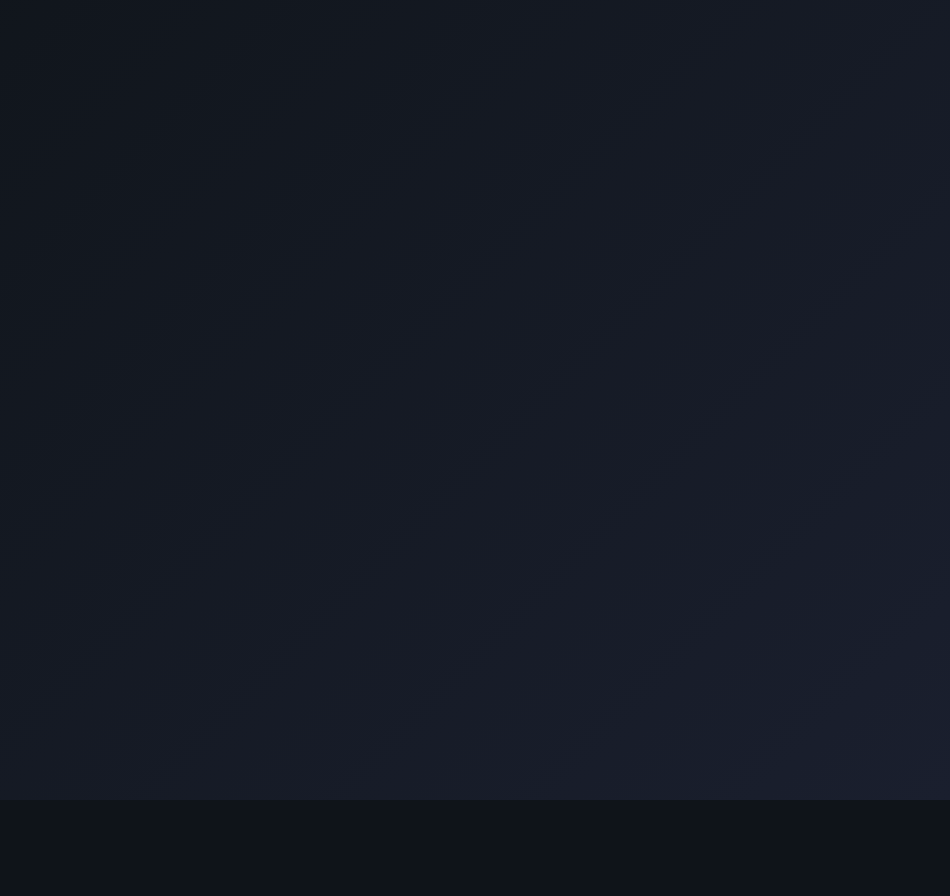
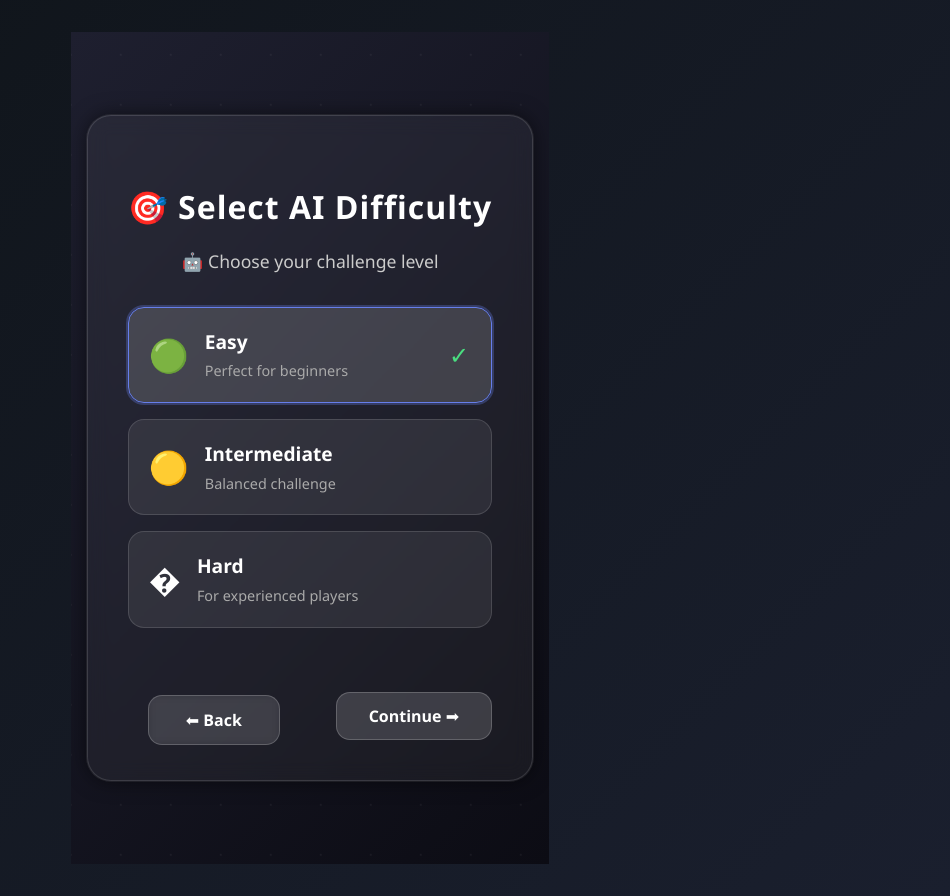
Before and after one commit to mahmud1628/chain-reaction, a React (Vite) app: page /difficulty in a window 1280 px wide. Before the commit this address had no page. Shown: the whole page, without its empty margins (330-1280 px from the left). Before the commit the page ends 800 px from the top, so only its background shows below. Built offline with nearby package versions, Linux system fonts and the light colour scheme.

Commit message:
Difficulty

```diff
--- a/src/App.jsx
+++ b/src/App.jsx
@@ -6,11 +6,13 @@ import InputPlayerName from './components/InputPlayerName'
 import GamePlay from './components/GamePlay'
 import Rules from './components/Rules'
 import GridSizeInput from './components/GridSizeInput'
+import DifficultySelection from './components/DifficultySelection'
 
 function App() {
   const [player_names, set_player_names] = useState({ R: '', B: '' });
   const [game_id, set_game_id] = useState(0);
   const [grid_size, set_grid_size] = useState({ rows: 9, cols: 6 });
+  const [ai_difficulty, set_ai_difficulty] = useState(1);
 
   return (
     <Router>
@@ -18,9 +20,10 @@ function App() {
         <Route path = "/" element = {<Home />} />
         <Route path = "/grid-size/twoplayer" element = {<GridSizeInput setGridSize={set_grid_size} />} />
         <Route path = "/grid-size/ai" element = {<GridSizeInput setGridSize={set_grid_size} />} />
+        <Route path = "/difficulty" element = {<DifficultySelection setDifficulty={set_ai_difficulty} />} />
         <Route path = "/twoplayer" element = {<InputPlayerName set_player_names={set_player_names} />} />
         <Route path = "/game" element = {<GamePlay player_names={player_names} version={"two-player"} grid_size={grid_size} set_game_id = {set_game_id}/>} />
-        <Route path = "/game/ai" element = {<GamePlay key = {game_id} player_names={player_names} version={"ai"} grid_size={grid_size} set_game_id={set_game_id} />} />
+        <Route path = "/game/ai" element = {<GamePlay key = {game_id} player_names={player_names} version={"ai"} grid_size={grid_size} ai_difficulty={ai_difficulty} set_game_id={set_game_id} />} />
         <Route path = "/game/rules" element = {<Rules/>} />
       </Routes>
     </Router>
--- /dev/null
+++ b/src/components/DifficultySelection.css
@@ -0,0 +1,272 @@
+.difficulty-container {
+  display: flex;
+  justify-content: center;
+  align-items: center;
+  min-height: 100vh;
+  background: linear-gradient(135deg, #1e1f2f, #0c0c14);
+  font-family: 'Segoe UI', sans-serif;
+  color: #fff;
+  padding: 1rem;
+  position: relative;
+  overflow: hidden;
+}
+
+.difficulty-container::before {
+  content: '';
+  position: absolute;
+  top: -50%;
+  left: -50%;
+  width: 200%;
+  height: 200%;
+  background: radial-gradient(circle, rgba(255,255,255,0.05) 1px, transparent 1px);
+  background-size: 50px 50px;
+  animation: float 20s linear infinite;
+}
+
+@keyframes float {
+  0% { transform: translate(-50px, -50px); }
+  100% { transform: translate(0, 0); }
+}
+
+.difficulty-box {
+  background: rgba(255, 255, 255, 0.05);
+  padding: 2.5rem;
+  border-radius: 24px;
+  box-shadow:
+    0 0 20px #00000088,
+    0 0 0 1px rgba(255, 255, 255, 0.1);
+  text-align: center;
+  max-width: 500px;
+  width: 100%;
+  position: relative;
+  backdrop-filter: blur(10px);
+  border: 1px solid #ffffff22;
+  transform: translateY(0);
+  transition: all 0.3s ease;
+}
+
+.difficulty-box:hover {
+  transform: translateY(-5px);
+  box-shadow:
+    0 0 30px #00000099,
+    0 0 0 1px rgba(255, 255, 255, 0.15);
+}
+
+.header-section {
+  margin-bottom: 2rem;
+}
+
+.difficulty-box h2 {
+  color: #fff;
+  margin-bottom: 0.5rem;
+  font-size: 2rem;
+  font-weight: 700;
+  letter-spacing: 1px;
+}
+
+.difficulty-subtitle {
+  color: #ccc;
+  margin-bottom: 1rem;
+  font-size: 1.1rem;
+  font-weight: 500;
+}
+
+.difficulty-options {
+  display: flex;
+  flex-direction: column;
+  gap: 1rem;
+  margin-bottom: 2rem;
+}
+
+.difficulty-option {
+  display: flex;
+  align-items: center;
+  padding: 1.25rem;
+  background: rgba(255, 255, 255, 0.08);
+  border: 1px solid #ffffff22;
+  border-radius: 16px;
+  cursor: pointer;
+  transition: all 0.3s ease;
+  position: relative;
+}
+
+.difficulty-option:hover {
+  background: rgba(255, 255, 255, 0.12);
+  border-color: #ffffff33;
+  transform: translateY(-2px);
+}
+
+.difficulty-option.selected {
+  background: rgba(255, 255, 255, 0.15);
+  border-color: #667eea;
+  box-shadow: 0 0 0 2px rgba(102, 126, 234, 0.3);
+}
+
+.difficulty-emoji {
+  font-size: 2rem;
+  margin-right: 1rem;
+  flex-shrink: 0;
+}
+
+.difficulty-info {
+  flex: 1;
+  text-align: left;
+}
+
+.difficulty-name {
+  font-size: 1.2rem;
+  font-weight: 600;
+  margin: 0 0 0.25rem 0;
+  color: #fff;
+}
+
+.difficulty-description {
+  font-size: 0.9rem;
+  color: #aaa;
+  margin: 0;
+}
+
+.difficulty-indicator {
+  font-size: 1.5rem;
+  color: #4ade80;
+  font-weight: bold;
+  margin-left: 1rem;
+  min-width: 24px;
+  text-align: center;
+}
+
+.difficulty-buttons {
+  display: flex;
+  gap: 1.5rem;
+  justify-content: space-between;
+  align-items: center;
+  margin-top: 2rem;
+  width: 100%;
+}
+
+.difficulty-btn {
+  border-radius: 14px;
+  font-size: 1rem;
+  font-weight: 600;
+  cursor: pointer;
+  transition: all 0.3s ease;
+  text-decoration: none;
+  display: inline-flex;
+  align-items: center;
+  justify-content: center;
+  text-align: center;
+  position: relative;
+  overflow: hidden;
+  height: 48px;
+}
+
+.difficulty-btn::before {
+  content: '';
+  position: absolute;
+  top: 0;
+  left: -100%;
+  width: 100%;
+  height: 100%;
+  background: linear-gradient(90deg, transparent, rgba(255,255,255,0.2), transparent);
+  transition: left 0.5s;
+}
+
+.difficulty-btn:hover::before {
+  left: 100%;
+}
+
+.back-btn {
+  padding: 0 1.25rem;
+  min-width: 90px;
+  background: rgba(255, 255, 255, 0.1);
+  color: #fff;
+  border: 1px solid #ffffff33;
+}
+
+.back-btn:hover {
+  background: rgba(255, 255, 255, 0.2);
+  transform: translateY(-2px);
+}
+
+.continue-btn {
+  margin-top: 2rem;
+  padding: 0 2rem;
+  min-width: 140px;
+  background: rgba(255, 255, 255, 0.15);
+  color: #fff;
+  border: 1px solid #ffffff33;
+}
+
+.continue-btn:hover {
+  background: rgba(255, 255, 255, 0.25);
+  transform: translateY(-2px);
+}
+
+.difficulty-btn:disabled {
+  background: rgba(255, 255, 255, 0.05);
+  color: #666;
+  cursor: not-allowed;
+  transform: none;
+  box-shadow: none;
+}
+
+.difficulty-btn:disabled::before {
+  display: none;
+}
+
+@media (max-width: 480px) {
+  .difficulty-container {
+    padding: 0.5rem;
+  }
+
+  .difficulty-box {
+    padding: 1.5rem;
+    margin: 0.5rem;
+    max-width: 100%;
+  }
+
+  .difficulty-box h2 {
+    font-size: 1.6rem;
+  }
+
+  .difficulty-option {
+    padding: 1rem;
+  }
+
+  .difficulty-emoji {
+    font-size: 1.5rem;
+    margin-right: 0.75rem;
+  }
+
+  .difficulty-name {
+    font-size: 1rem;
+  }
+
+  .difficulty-description {
+    font-size: 0.8rem;
+  }
+
+  .difficulty-buttons {
+    flex-direction: column;
+    gap: 0.75rem;
+  }
+
+  .difficulty-btn {
+    width: 100%;
+    padding: 0.875rem 1.5rem;
+  }
+}
+
+@media (max-width: 360px) {
+  .difficulty-box {
+    padding: 1rem;
+  }
+
+  .header-section {
+    margin-bottom: 1.5rem;
+  }
+
+  .difficulty-options {
+    margin-bottom: 1.5rem;
+  }
+}
--- /dev/null
+++ b/src/components/DifficultySelection.jsx
@@ -0,0 +1,96 @@
+import React, { useState } from "react";
+import { useNavigate, Link } from "react-router-dom";
+import "./DifficultySelection.css";
+
+const DifficultySelection = ({ setDifficulty }) => {
+  const [selectedDifficulty, setSelectedDifficulty] = useState("easy");
+  const [isHovered, setIsHovered] = useState(false);
+  const navigate = useNavigate();
+
+  const difficulties = [
+    {
+      id: "easy",
+      name: "Easy",
+      emoji: "🟢",
+      description: "Perfect for beginners",
+      color: "#4ade80",
+      value: 1
+    },
+    {
+      id: "intermediate",
+      name: "Intermediate",
+      emoji: "🟡",
+      description: "Balanced challenge",
+      color: "#fbbf24",
+      value: 2
+    },
+    {
+      id: "hard",
+      name: "Hard",
+      emoji: "�",
+      description: "For experienced players",
+      color: "#ef4444",
+      value: 3
+    }
+  ];
+
+  const handleContinue = () => {
+    const selectedDifficultyObj = difficulties.find(d => d.id === selectedDifficulty);
+    setDifficulty(selectedDifficultyObj.value);
+    navigate("/game/ai");
+  };
+
+  const handleDifficultySelect = (difficultyId) => {
+    setSelectedDifficulty(difficultyId);
+  };
+
+  return (
+    <div className="difficulty-container">
+      <div className="difficulty-box">
+        <div className="header-section">
+          <h2>🎯 Select AI Difficulty</h2>
+          <p className="difficulty-subtitle">
+            🤖 Choose your challenge level
+          </p>
+        </div>
+
+        <div className="difficulty-options">
+          {difficulties.map((difficulty) => (
+            <div
+              key={difficulty.id}
+              className={`difficulty-option ${
+                selectedDifficulty === difficulty.id ? "selected" : ""
+              }`}
+              onClick={() => handleDifficultySelect(difficulty.id)}
+            >
+              <div className="difficulty-emoji">{difficulty.emoji}</div>
+              <div className="difficulty-info">
+                <h3 className="difficulty-name">{difficulty.name}</h3>
+                <p className="difficulty-description">{difficulty.description}</p>
+              </div>
+              <div className="difficulty-indicator">
+                {selectedDifficulty === difficulty.id && "✓"}
+              </div>
+            </div>
+          ))}
+        </div>
+
+        <div className="difficulty-buttons">
+          <Link to="/grid-size/ai" className="difficulty-btn back-btn">
+            ⬅ Back
+          </Link>
+          <button
+            onClick={handleContinue}
+            className="difficulty-btn continue-btn"
+            onMouseEnter={() => setIsHovered(true)}
+            onMouseLeave={() => setIsHovered(false)}
+          >
+            {isHovered ? "🚀 Start Battle!" : "Continue ➡"}
+          </button>
+        </div>
+      </div>
+    </div>
+  );
+};
+
+export default DifficultySelection;
--- a/src/components/GridSizeInput.jsx
+++ b/src/components/GridSizeInput.jsx
@@ -16,7 +16,7 @@ const GridSizeInput = ({ setGridSize }) => {
     if (rows >= 5 && rows <= 9 && cols >= 4 && cols <= 6) {
       setGridSize({ rows, cols });
       if (isAIGame) {
-        navigate("/game/ai");
+        navigate("/difficulty");
       } else {
         navigate("/twoplayer");
       }
```
Also changed, not shown: src/components/GamePlay.jsx (+43 -19 lines).
